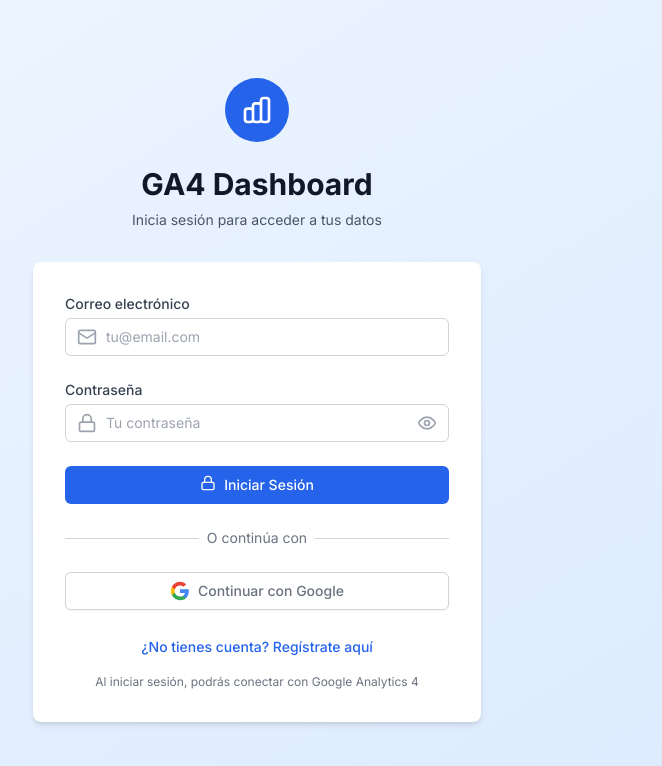
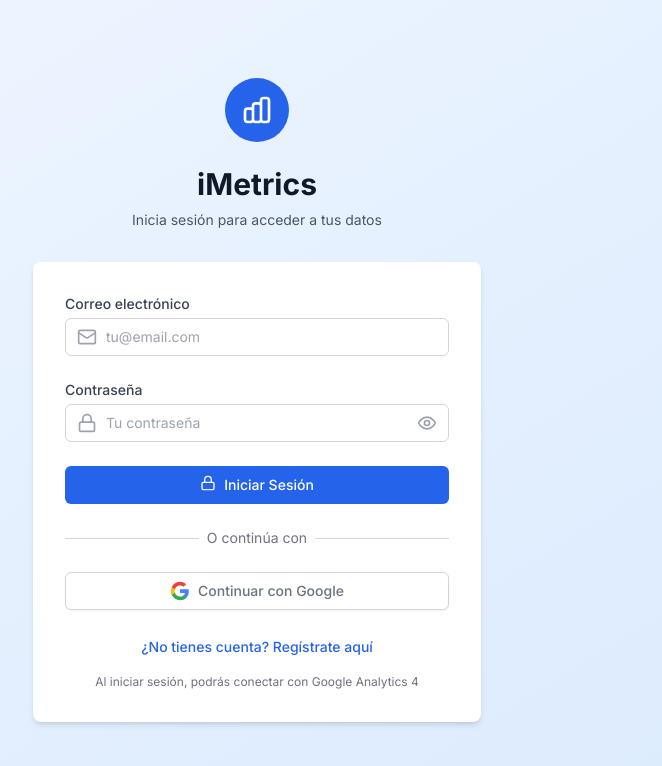
Before and after one commit to brifyai/TV-radio, a React (Create React App) app: page /login in a window 1280 px wide. Shown: the top 766 px of the page, without its empty margins (383-1045 px from the left). Built offline with nearby package versions, Linux system fonts and the light colour scheme; no server answers.

Commit message:
feat: rename application from GA4 Dashboard to iMetrics

```diff
--- a/public/index.html
+++ b/public/index.html
@@ -7,7 +7,7 @@
     <meta name="theme-color" content="#000000" />
     <meta
       name="description"
-      content="Dashboard para Google Analytics 4 con autenticación multi-usuario"
+      content="Herramienta inteligente para análisis de métricas y analytics"
     />
     <link rel="apple-touch-icon" href="%PUBLIC_URL%/logo192.png" />
     <link rel="manifest" href="%PUBLIC_URL%/manifest.json" />
@@ -17,7 +17,7 @@
     <link rel="preconnect" href="https://fonts.gstatic.com" crossorigin>
     <link href="https://fonts.googleapis.com/css2?family=Inter:wght@300;400;500;600;700&display=swap" rel="stylesheet">
 
-    <title>GA4 Dashboard - Google Analytics Multi-Usuario</title>
+    <title>iMetrics - Análisis Inteligente de Métricas</title>
   </head>
   <body>
     <noscript>Necesitas habilitar JavaScript para ejecutar esta aplicación.</noscript>
--- a/src/components/Auth/Login.js
+++ b/src/components/Auth/Login.js
@@ -119,7 +119,7 @@
             </svg>
           </div>
           <h2 className="mt-6 text-center text-3xl font-extrabold text-gray-900">
-            GA4 Dashboard
+            iMetrics
           </h2>
           <p className="mt-2 text-center text-sm text-gray-600">
             {isLogin ? 'Inicia sesión para acceder a tus datos' : 'Crea tu cuenta para comenzar'}
--- a/src/components/Layout/Layout.js
+++ b/src/components/Layout/Layout.js
@@ -104,7 +104,7 @@
               <div className="h-8 w-8 bg-primary-600 rounded-full flex items-center justify-center">
                 <BarChart3 className="h-5 w-5 text-white" />
               </div>
-              <span className="ml-2 text-xl font-bold text-gray-900">GA4 Dashboard</span>
+              <span className="ml-2 text-xl font-bold text-gray-900">iMetrics</span>
             </div>
 
             <nav className="mt-5 px-2 space-y-1">
--- a/src/setupProxy.js
+++ b/src/setupProxy.js
@@ -46,7 +46,7 @@
       },
       onProxyReq: (proxyReq, req, res) => {
         // Add any additional headers if needed
-        proxyReq.setHeader('User-Agent', 'GA4-Dashboard/1.0');
+        proxyReq.setHeader('User-Agent', 'iMetrics/1.0');
       },
     })
   );
```
Also changed, not shown: public/manifest.json.
